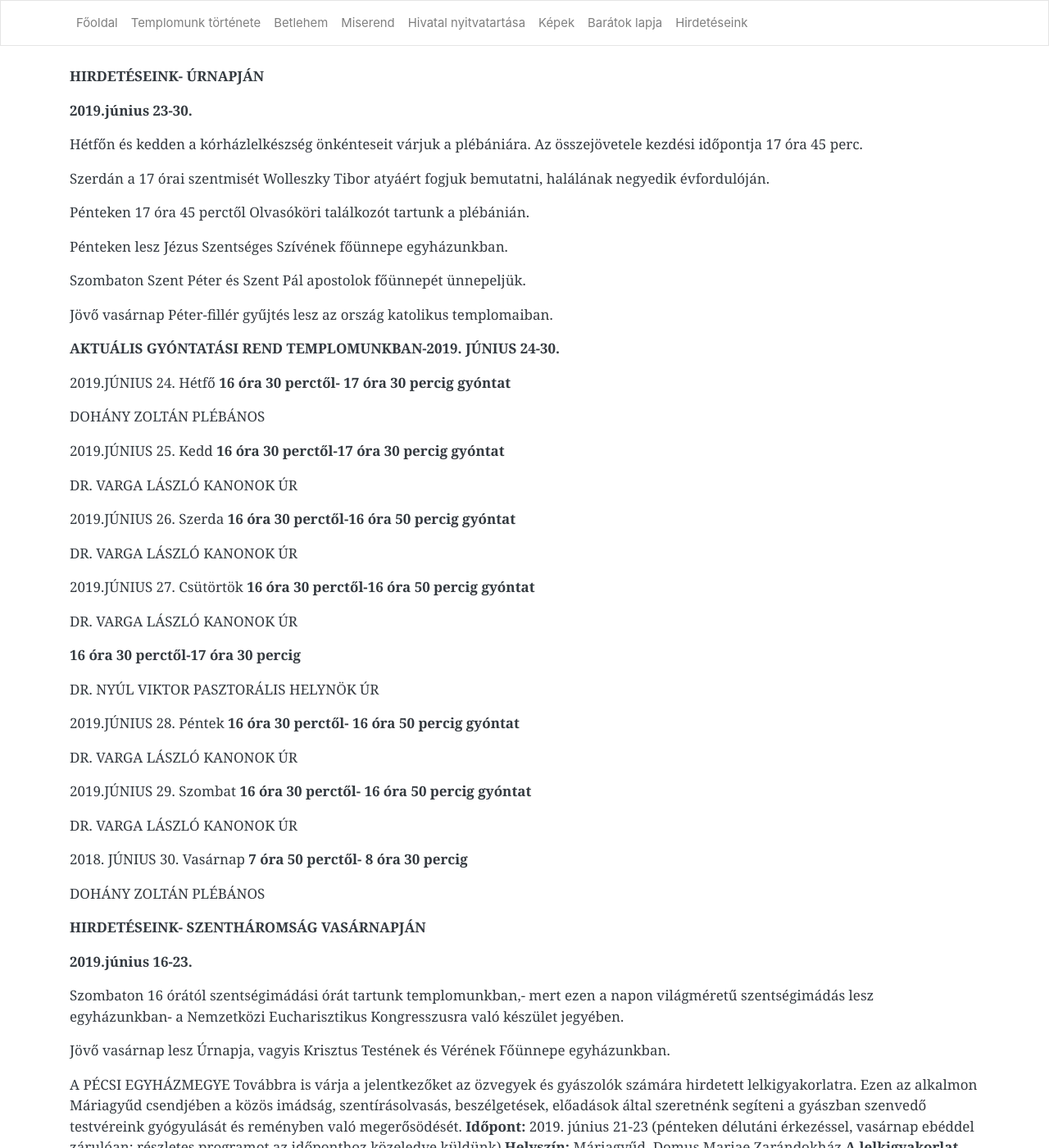
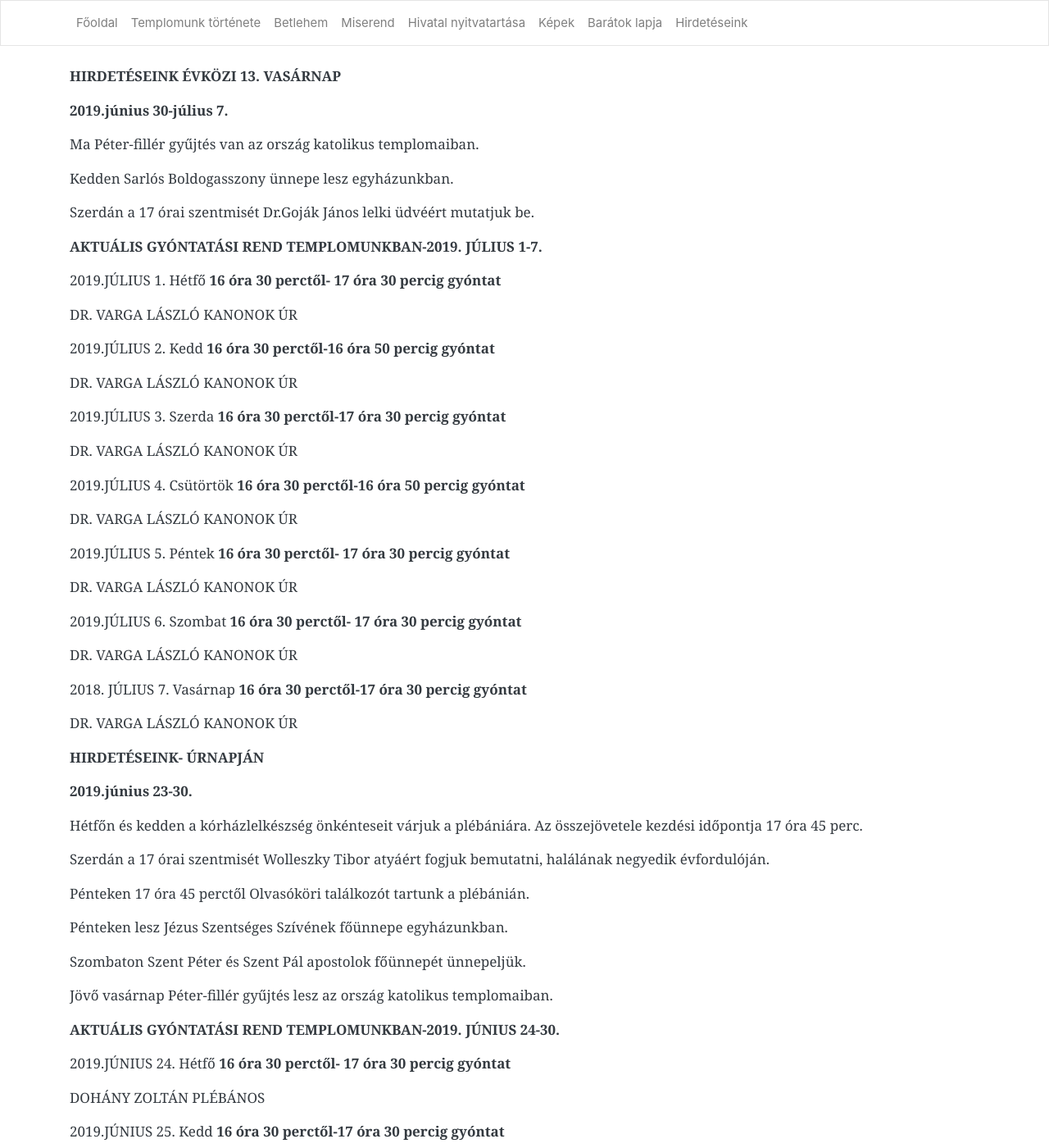
Before and after one commit to pecsi-ferences/pecsi-ferences.github.io, a Jekyll site: the page built from hirdeteseink.md, in a window 1280 px wide and 1400 px high. Shown: the whole window at 82% size. Built offline with Jekyll 4.4.1, drawn with Linux system fonts in a browser that asks for light colours; nearby versions of some CDN libraries.

Commit message:
Update from Forestry.io Zoltán Dohány updated hirdeteseink.md

```diff
--- a/hirdeteseink.md
+++ b/hirdeteseink.md
@@ -3,6 +3,46 @@ layout: default
 title: Hirdetéseink
 
 ---
+ **HIRDETÉSEINK ÉVKÖZI 13. VASÁRNAP**
+
+**2019.június 30-július 7.**
+
+Ma Péter-fillér gyűjtés van az ország katolikus templomaiban.
+
+Kedden Sarlós Boldogasszony ünnepe lesz egyházunkban.
+
+Szerdán a 17 órai szentmisét Dr.Goják János lelki üdvéért mutatjuk be.
+
+**AKTUÁLIS GYÓNTATÁSI REND TEMPLOMUNKBAN-2019. JÚLIUS 1-7.**
+
+2019\.JÚLIUS 1. Hétfő **16 óra 30 perctől- 17 óra 30 percig gyóntat**
+
+DR. VARGA LÁSZLÓ KANONOK ÚR
+
+2019\.JÚLIUS 2. Kedd **16 óra 30 perctől-16 óra 50 percig gyóntat**
+
+DR. VARGA LÁSZLÓ KANONOK ÚR
+
+2019\.JÚLIUS 3. Szerda **16 óra 30 perctől-17 óra 30 percig gyóntat**
+
+DR. VARGA LÁSZLÓ KANONOK ÚR
+
+2019\.JÚLIUS 4. Csütörtök **16 óra 30 perctől-16 óra 50 percig gyóntat**
+
+DR. VARGA LÁSZLÓ KANONOK ÚR
+
+2019\.JÚLIUS 5. Péntek **16 óra 30 perctől- 17 óra 30 percig gyóntat**
+
+DR. VARGA LÁSZLÓ KANONOK ÚR
+
+2019\.JÚLIUS 6. Szombat **16 óra 30 perctől- 17 óra 30 percig gyóntat**
+
+DR. VARGA LÁSZLÓ KANONOK ÚR
+
+2018\. JÚLIUS 7. Vasárnap **16 óra 30 perctől-17 óra 30 percig gyóntat**
+
+DR. VARGA LÁSZLÓ KANONOK ÚR
+
 **HIRDETÉSEINK- ÚRNAPJÁN**
 
 **2019.június 23-30.**
```
Also changed, not shown: .forestry/settings.yml.
